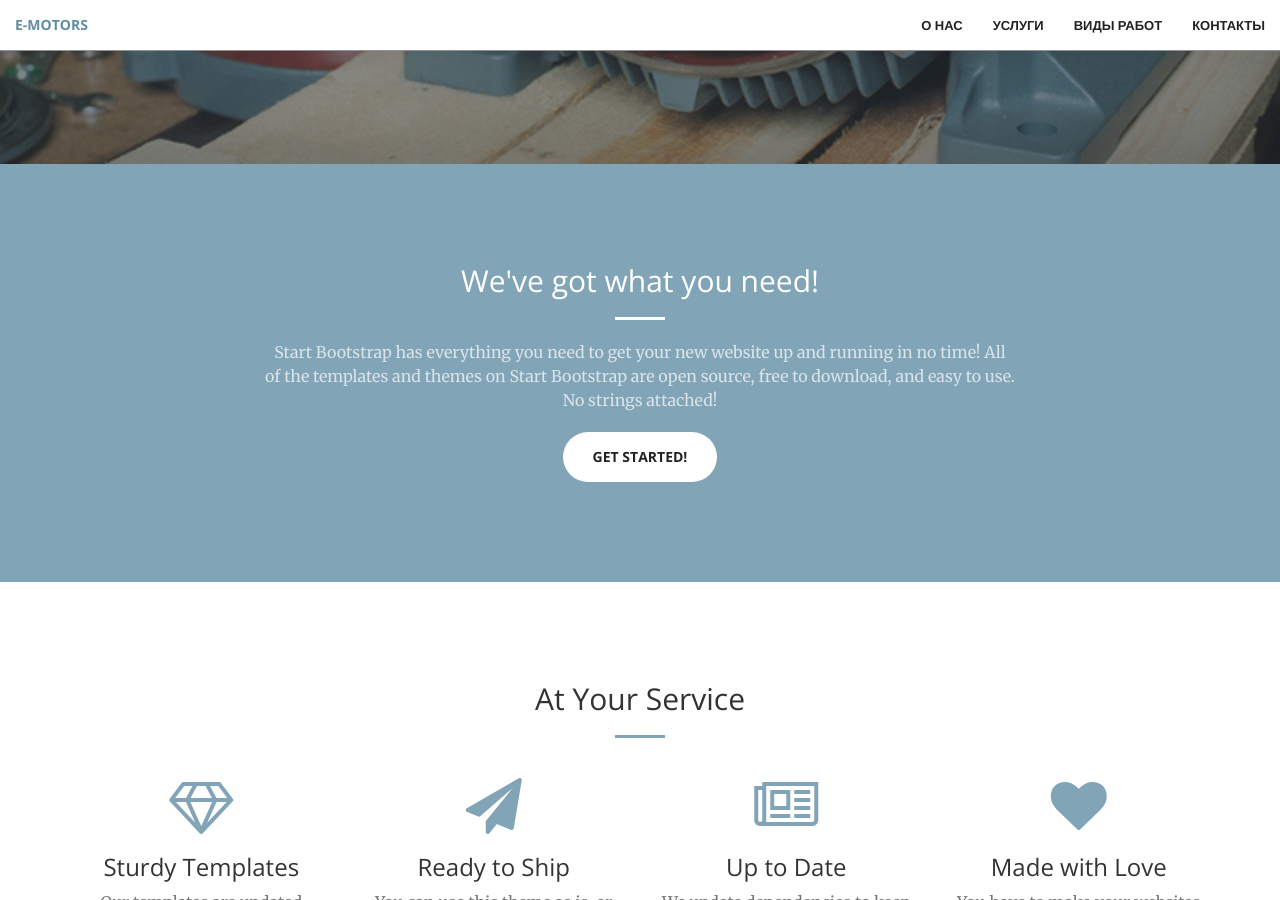
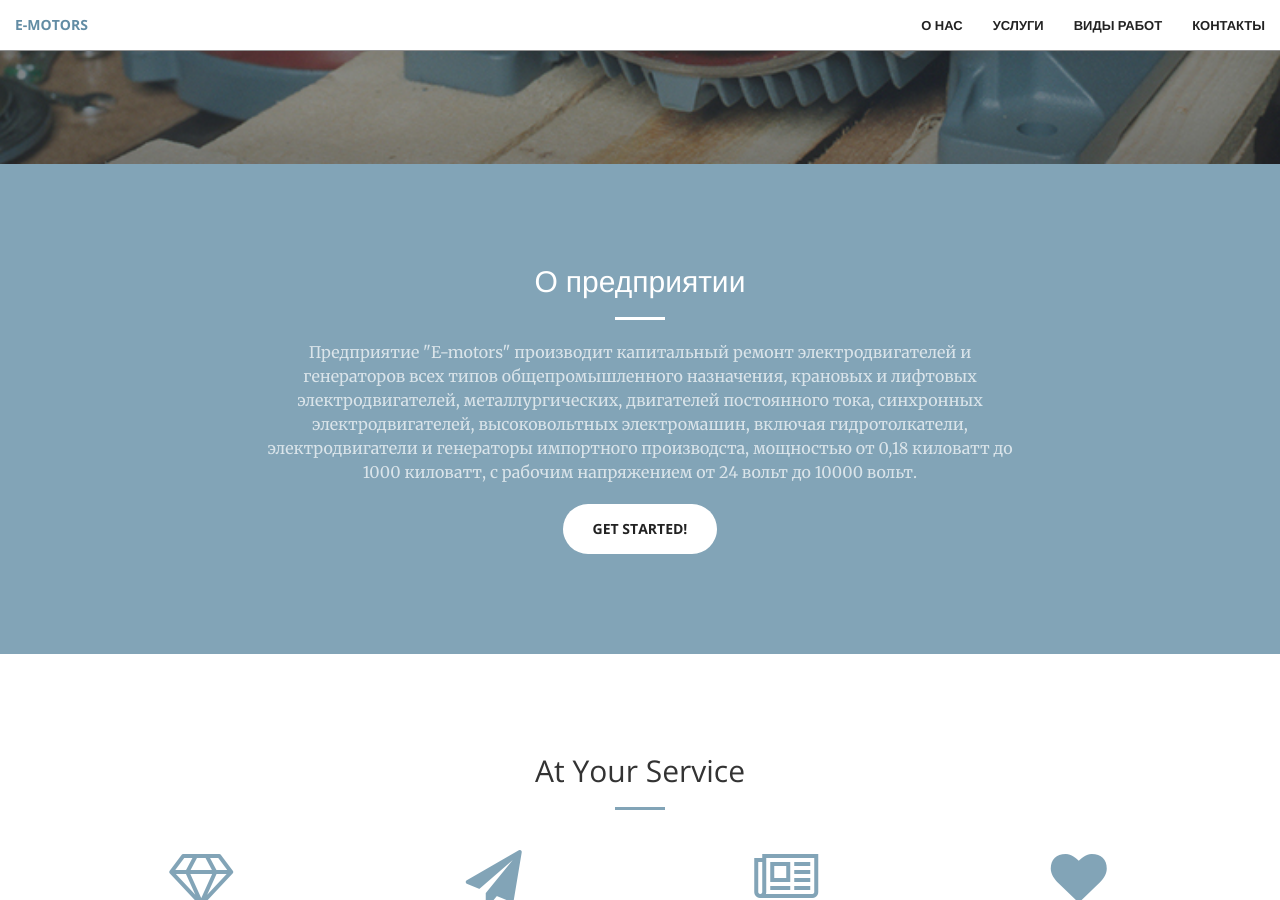
Before and after one commit to Magnum800/e-motors, a Jekyll site: the page built from index.html, in a window 1280 px wide and 900 px high, scrolled down 736 px. Built offline with Jekyll 4.4.1, drawn with Linux system fonts in a browser that asks for light colours.

Commit message:
Update call-to-action.html

```diff
--- a/_includes/call-to-action.html
+++ b/_includes/call-to-action.html
@@ -2,9 +2,9 @@
     <div class="container">
         <div class="row">
             <div class="col-lg-8 col-lg-offset-2 text-center">
-                <h2 class="section-heading">We've got what you need!</h2>
+                <h2 class="section-heading">О предприятии</h2>
                 <hr class="light">
-                <p class="text-faded">Start Bootstrap has everything you need to get your new website up and running in no time! All of the templates and themes on Start Bootstrap are open source, free to download, and easy to use. No strings attached!</p>
+                <p class="text-faded">Предприятие "E-motors" производит капитальный ремонт электродвигателей и генераторов всех типов общепромышленного назначения, крановых и лифтовых электродвигателей, металлургических, двигателей постоянного тока, синхронных электродвигателей, высоковольтных электромашин, включая гидротолкатели, электродвигатели и генераторы импортного производста, мощностью от 0,18 киловатт до 1000 киловатт, с рабочим напряжением от 24 вольт до 10000 вольт.</p>
                 <a href="#" class="btn btn-default btn-xl">Get Started!</a>
             </div>
         </div>
```
